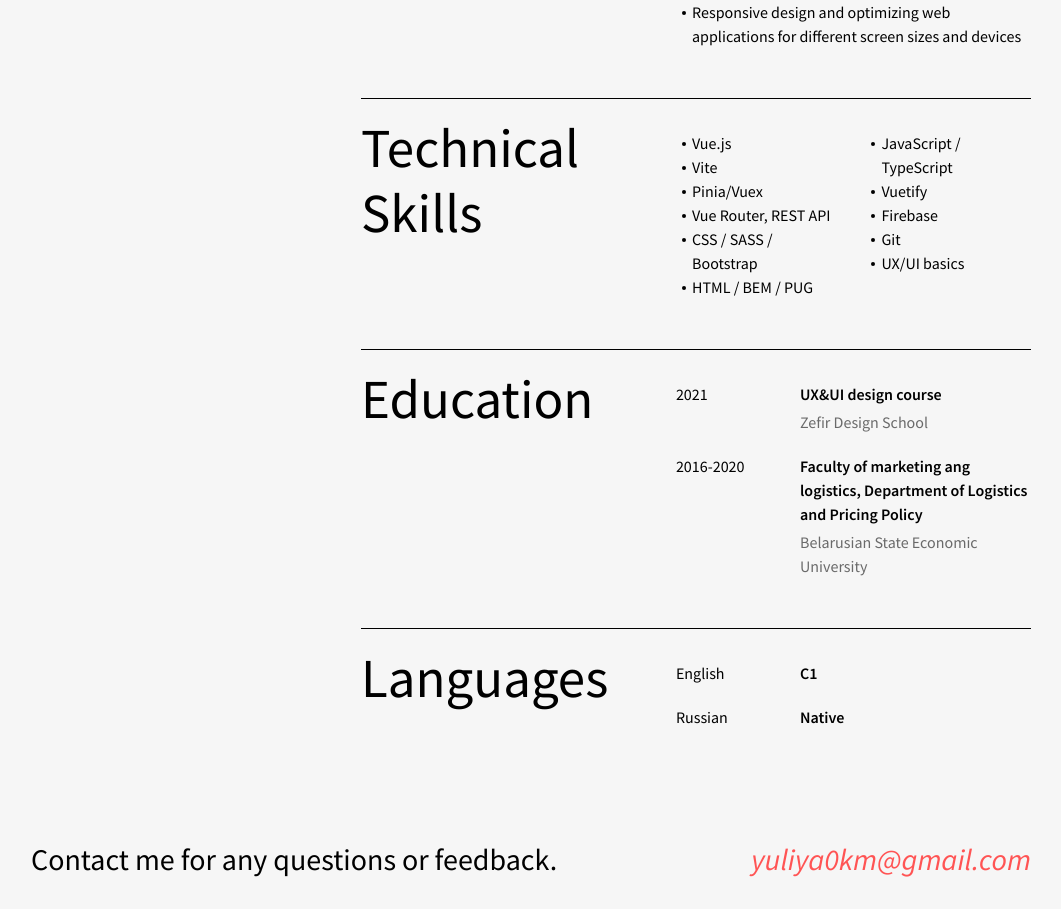
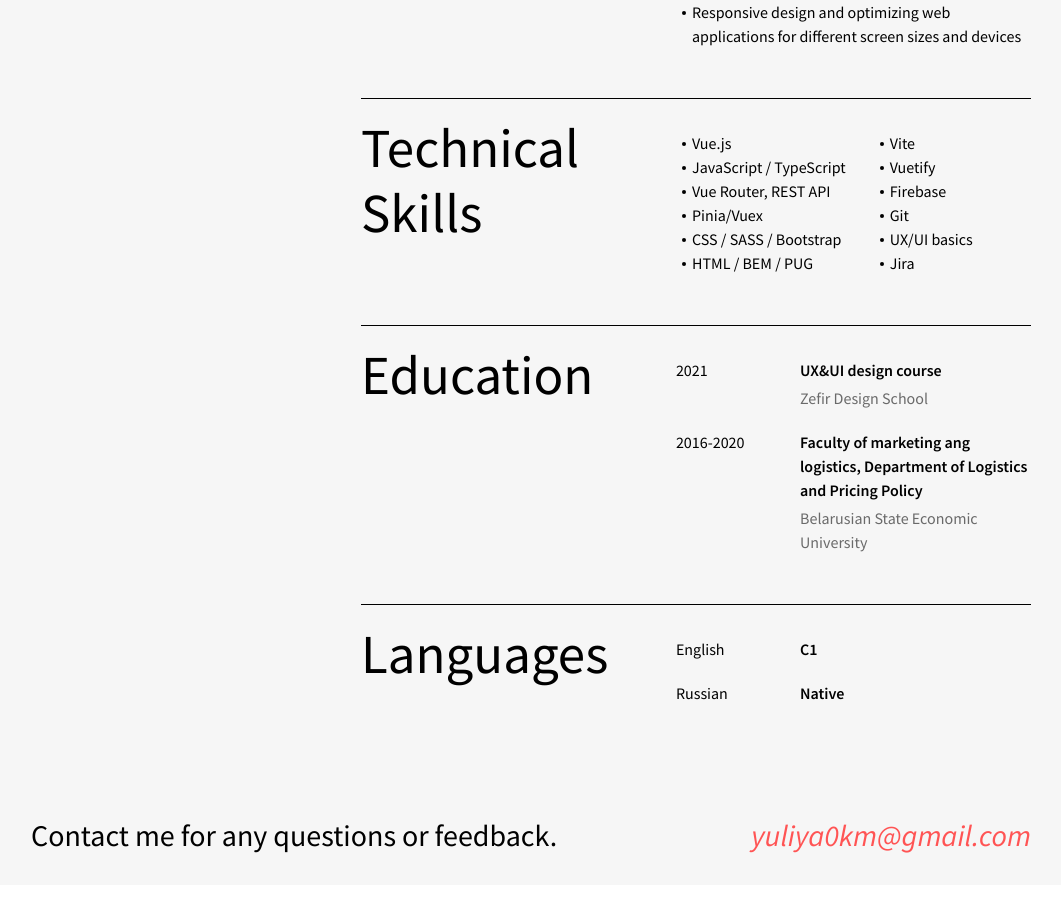
Before and after one commit to Juliya2323/Portfolio, a Vue app: page / in a window 1280 px wide. Shown: the part 2006-2915 px from the top of the page, without its empty margins (109-1170 px from the left). After the commit the page ends 2891 px from the top, so only its background shows below. Built offline with nearby package versions, Linux system fonts and the light colour scheme.

Commit message:
replaced cv

```diff
--- a/src/components/Cv.vue
+++ b/src/components/Cv.vue
@@ -58,18 +58,19 @@ const keySkills = [
 ];
 const technikalSkills1 = [
   "Vue.js",
-  "Vite",
+  "JavaScript / TypeScript",
+  "Vue Router, REST API",
   "Pinia/Vuex",
-  "Vue Router, REST API",
   "CSS / SASS / Bootstrap",
   "HTML / BEM / PUG",
 ];
 const technikalSkills2 = [
-  "JavaScript / TypeScript",
+  "Vite",
   "Vuetify",
   "Firebase",
   "Git",
   "UX/UI basics",
+  'Jira'
 ];
 </script>
 
```
Also changed, not shown: 1 other file (tests, documents, lock files or other folders).
